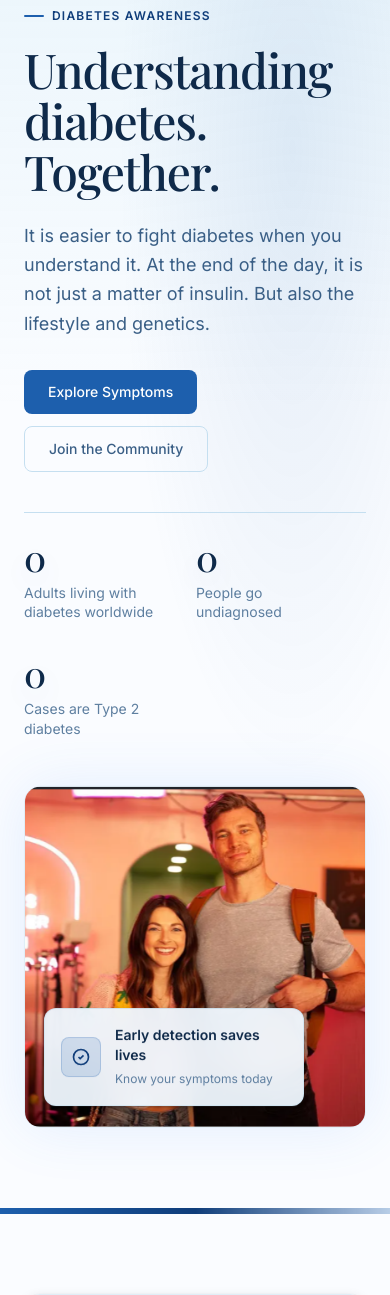
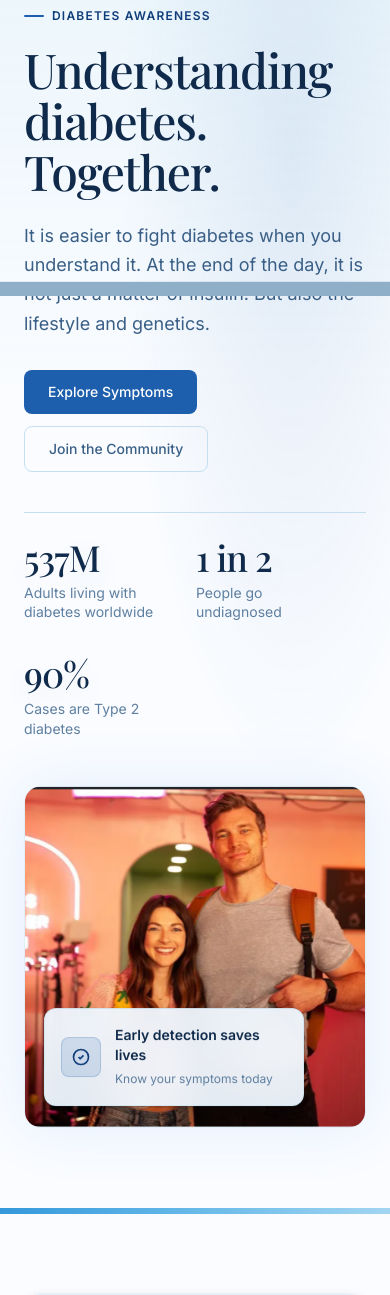
Before and after one commit to AlexDaPiggie/Diabetes_Campaign_WebApp_Ongoing, a FastAPI app: page / in a window 390 px wide; the page is wider, and only the part inside the window is pictured. Shown: the part 548-1843 px from the top of that part. Run offline with FastAPI, Linux system fonts and the light colour scheme; some libraries are stand-ins or nearby versions.

Commit message:
Fix effect bugs; everything looks clear for now

```diff
--- a/static/css/styles.css
+++ b/static/css/styles.css
@@ -1,4 +1,9 @@
 /* Page-load and ambient motion */
+html,
+body {
+  overflow-x: hidden;
+}
+
 .motion-nav {
   transition: background-color 220ms ease, border-color 220ms ease, box-shadow 220ms ease;
 }
@@ -12,8 +17,14 @@
   overflow: hidden;
 }
 
+.motion-stripe {
+  height: 8px;
+  background: #fafcff;
+}
+
 .motion-logo::after,
 .motion-shimmer::before,
+.motion-stripe::before,
 .motion-stripe::after {
   content: '';
   position: absolute;
@@ -84,17 +95,17 @@
 }
 
 .motion-welcome-title {
-  animation: motionEnter 720ms cubic-bezier(0.16, 1, 0.3, 1) 960ms both;
+  animation: motionEnter 520ms cubic-bezier(0.16, 1, 0.3, 1) 420ms both;
 }
 
 .motion-welcome-divider {
   transform: scaleX(0);
   transform-origin: center;
-  animation: motionDividerReveal 620ms cubic-bezier(0.16, 1, 0.3, 1) 1.42s both;
+  animation: motionDividerReveal 420ms cubic-bezier(0.16, 1, 0.3, 1) 760ms both;
 }
 
 .motion-welcome-copy {
-  animation: motionEnter 760ms cubic-bezier(0.16, 1, 0.3, 1) 1.78s both;
+  animation: motionEnter 560ms cubic-bezier(0.16, 1, 0.3, 1) 1.02s both;
 }
 
 .motion-hero::before {
@@ -141,10 +152,37 @@
   text-shadow: 0 10px 30px rgba(29, 95, 173, 0.12);
 }
 
+.motion-stripe::before {
+  background: linear-gradient(90deg, #3498db 0%, #65b8e8 48%, #a2d5f2 100%);
+  transform: scaleX(0);
+  transform-origin: left center;
+  animation: motionStripeReveal 420ms cubic-bezier(0.16, 1, 0.3, 1) both;
+}
+
 .motion-stripe::after {
   background: linear-gradient(90deg, transparent 0%, rgba(255, 255, 255, 0.42) 50%, transparent 100%);
   transform: translateX(-100%);
-  animation: motionStripe 5.5s ease-in-out infinite;
+  animation: motionStripe 1.35s ease-in-out infinite;
+}
+
+.scroll-progress {
+  position: fixed;
+  inset-inline: 0;
+  bottom: 0;
+  height: 14px;
+  z-index: 60;
+  pointer-events: none;
+  background: #eef7ff;
+  box-shadow: 0 -1px 0 rgba(15, 61, 122, 0.08);
+}
+
+.scroll-progress__bar {
+  width: 100%;
+  height: 100%;
+  background: #8fafc8;
+  transform: scaleX(0);
+  transform-origin: left center;
+  transition: transform 80ms linear;
 }
 
 /* Reveal animations triggered by Intersection Observer */
@@ -230,6 +268,11 @@ img.lazy.loaded {
 /* Custom scrollbar (WebKit) */
 ::-webkit-scrollbar {
   width: 8px;
+}
+
+::-webkit-scrollbar:horizontal {
+  height: 0;
+  display: none;
 }
 
 ::-webkit-scrollbar-track {
@@ -348,6 +391,15 @@ button:focus-visible {
   }
 }
 
+@keyframes motionStripeReveal {
+  0% {
+    transform: scaleX(0);
+  }
+  100% {
+    transform: scaleX(1);
+  }
+}
+
 @keyframes motionListItem {
   0% {
     opacity: 0;
@@ -374,6 +426,7 @@ button:focus-visible {
   .motion-welcome-copy,
   .motion-logo::after,
   .motion-shimmer::before,
+  .motion-stripe::before,
   .motion-stripe::after,
   .motion-welcome::after {
     animation: none !important;
@@ -394,6 +447,10 @@ button:focus-visible {
     transform: scaleX(1);
   }
 
+  .motion-stripe::before {
+    transform: scaleX(1);
+  }
+
   .motion-list li {
     opacity: 1;
     transform: none;
--- a/static/js/main.js
+++ b/static/js/main.js
@@ -64,6 +64,33 @@
   });
 })();
 
+/* ── Page scroll progress ── */
+(function () {
+  const bar = document.querySelector('.scroll-progress__bar');
+  if (!bar) return;
+
+  let ticking = false;
+
+  function updateScrollProgress() {
+    const maxScroll = document.documentElement.scrollHeight - window.innerHeight;
+    const progress = maxScroll > 0 ? Math.min(Math.max(window.scrollY / maxScroll, 0), 1) : 1;
+
+    bar.style.transform = `scaleX(${progress})`;
+    ticking = false;
+  }
+
+  function requestProgressUpdate() {
+    if (ticking) return;
+    requestAnimationFrame(updateScrollProgress);
+    ticking = true;
+  }
+
+  updateScrollProgress();
+  window.addEventListener('scroll', requestProgressUpdate, { passive: true });
+  window.addEventListener('resize', requestProgressUpdate);
+  window.addEventListener('load', updateScrollProgress);
+})();
+
 /* ── Smooth anchor scroll offset (account for fixed nav) ── */
 (function () {
   document.querySelectorAll('a[href^="#"]').forEach((anchor) => {
@@ -87,22 +114,78 @@
 /* ── Number animation on scroll ── */
 (function () {
   const prefersReducedMotion = window.matchMedia('(prefers-reduced-motion: reduce)').matches;
+  const ratioPattern = /^(\d[\d,]*)\s+in\s+(\d[\d,]*)$/i;
+  const numberPattern = /^([^0-9]*)(\d[\d,]*(?:\.\d+)?)(.*)$/;
+
+  const parseStatTarget = (targetText) => {
+    const normalizedTarget = (targetText || '').trim();
+    const ratioMatch = normalizedTarget.match(ratioPattern);
+
+    if (ratioMatch) {
+      return {
+        type: 'ratio',
+        left: Number(ratioMatch[1].replace(/,/g, '')),
+        right: Number(ratioMatch[2].replace(/,/g, '')),
+      };
+    }
+
+    const numberMatch = normalizedTarget.match(numberPattern);
+    if (numberMatch) {
+      return {
+        type: 'number',
+        prefix: numberMatch[1],
+        value: Number(numberMatch[2].replace(/,/g, '')),
+        suffix: numberMatch[3],
+      };
+    }
+
+    return {
+      type: 'text',
+      value: normalizedTarget,
+    };
+  };
+
+  const formatAnimatedStat = (target, progress) => {
+    if (target.type === 'ratio') {
+      const left = Math.floor(target.left * progress).toLocaleString();
+      const right = Math.floor(target.right * progress).toLocaleString();
+      return `${left} in ${right}`;
+    }
+
+    if (target.type === 'number') {
+      const value = Math.floor(target.value * progress).toLocaleString();
+      return `${target.prefix}${value}${target.suffix}`;
+    }
+
+    return target.value;
+  };
 
   const animateNumber = (element) => {
+    const targetText = element.dataset.targetText || element.dataset.targetNumber || element.textContent;
+    const parsedTarget = parseStatTarget(targetText);
+
     if (prefersReducedMotion) {
-      element.textContent = parseInt(element.dataset.targetNumber, 10).toLocaleString();
+      element.textContent = targetText;
       return;
     }
 
-    const target = parseInt(element.dataset.targetNumber, 10);
-    const duration = 500; // 0.8 seconds
+    if (parsedTarget.type === 'text') {
+      element.textContent = targetText;
+      return;
+    }
+
+    const duration = 500;
     let startTime = null;
+
+    element.textContent = formatAnimatedStat(parsedTarget, 0);
 
     const animationStep = (currentTime) => {
       if (!startTime) startTime = currentTime;
       const progress = Math.min((currentTime - startTime) / duration, 1);
 
-      element.textContent = Math.floor(progress * target).toLocaleString(j);
+      element.textContent = progress < 1
+        ? formatAnimatedStat(parsedTarget, progress)
+        : targetText;
 
       if (progress < 1) {
         requestAnimationFrame(animationStep);
--- a/templates/base.html
+++ b/templates/base.html
@@ -78,14 +78,18 @@
       },
     }
   </script>
-  <link rel="stylesheet" href="/static/css/styles.css?v=welcome-sweep-2" />
+  <link rel="stylesheet" href="/static/css/styles.css?v=scroll-progress-2" />
   {% block head %}{% endblock %}
 </head>
 <body class="bg-canvas text-ink font-ui antialiased">
 
   {% block body %}{% endblock %}
 
-  <script src="/static/js/main.js"></script>
+  <div class="scroll-progress" aria-hidden="true">
+    <div class="scroll-progress__bar"></div>
+  </div>
+
+  <script src="/static/js/main.js?v=scroll-progress-1"></script>
   {% block scripts %}{% endblock %}
 </body>
 </html>
--- a/templates/index.html
+++ b/templates/index.html
@@ -130,7 +130,7 @@
     <div class="grid lg:grid-cols-2 gap-12 lg:gap-16 items-center {% if section.reversed %}direction-rtl{% endif %}">
 
       <!-- Image -->
-      <div class="{% if section.reversed %}lg:order-2{% endif %} reveal reveal-image" data-reveal-delay="0">
+      <div class="reveal reveal-image" data-reveal-delay="0">
         <div class="motion-image rounded-2xl overflow-hidden border border-border/50 shadow-card">
           <img
             data-src="{{ section.image }}"
@@ -142,7 +142,7 @@
       </div>
 
       <!-- Text -->
-      <div class="{% if section.reversed %}lg:order-1{% endif %}">
+      <div>
         <span class="inline-flex items-center gap-2 text-xs font-semibold tracking-widest uppercase text-accent-bright mb-4 reveal" data-reveal-delay="80">
           <span class="w-4 h-0.5 bg-accent rounded-full"></span>
           {{ section.eyebrow }}
@@ -172,6 +172,9 @@
     </div>
   </div>
 </section>
+{% if not loop.last %}
+<div class="motion-stripe h-1.5 bg-gradient-to-r from-accent via-accent-bright to-accent/30"></div>
+{% endif %}
 {% endfor %}
 
 <!-- ═══════════════ GRADIENT STRIPE ═══════════════ -->
```
Also changed, not shown: tests/test_hero_stats.py (added, +102 -0 lines), tests/test_scroll_progress.py (added, +49 -0 lines), tests/test_welcome_motion.py (+37 -0 lines).
